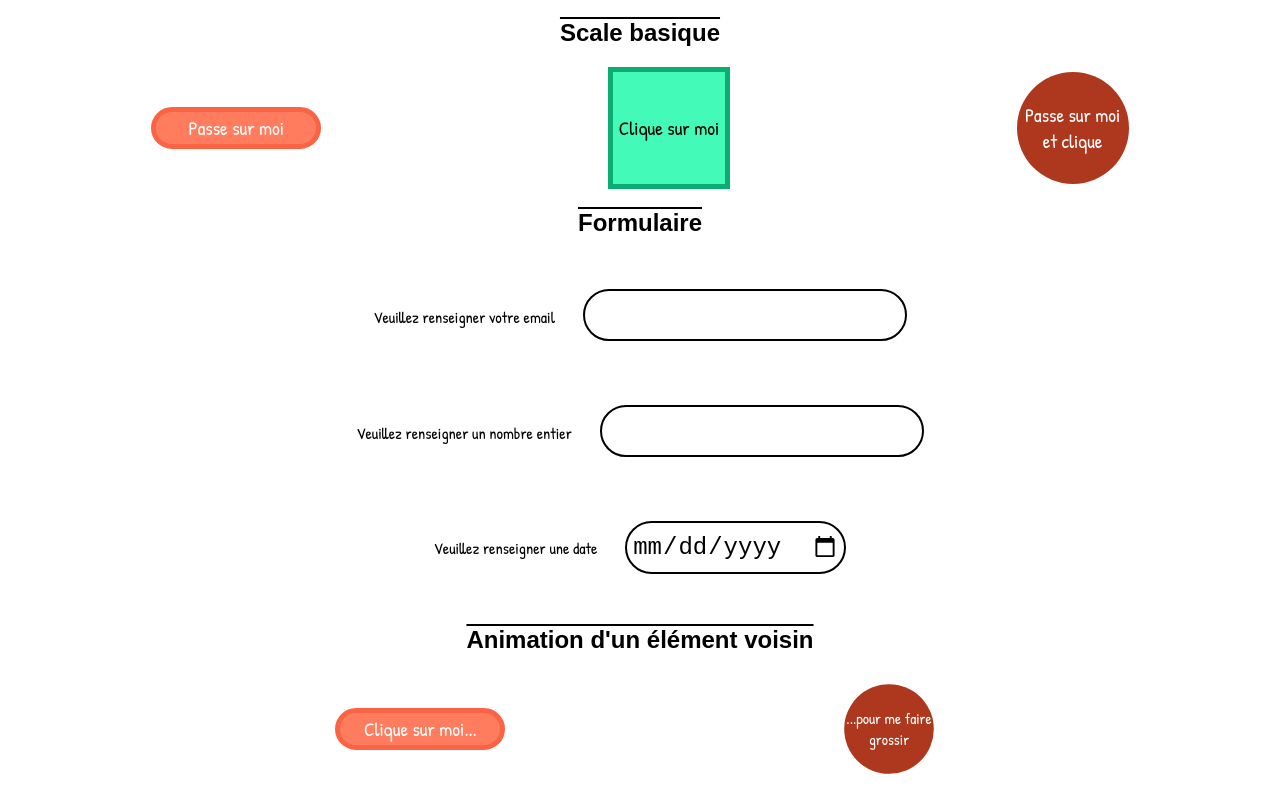
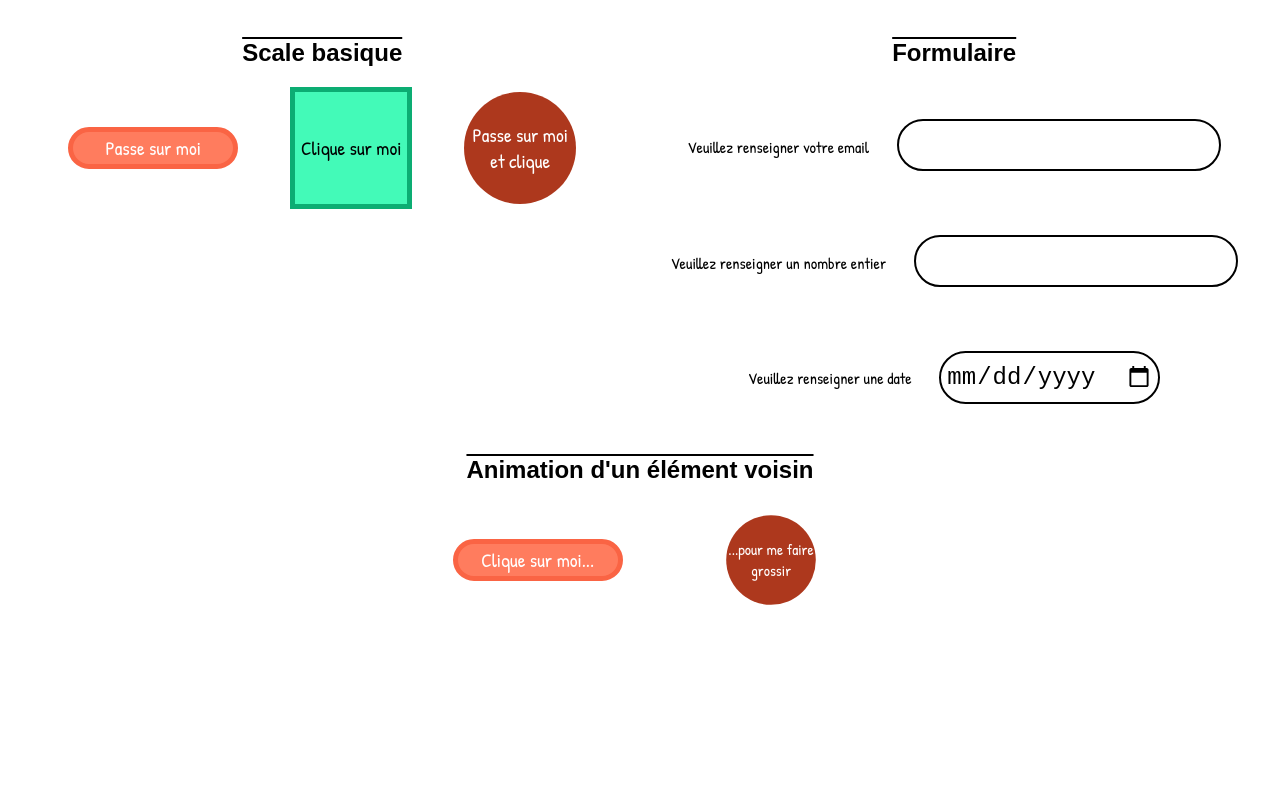
Before and after one commit to M0rgan52/Animation-CSS, a plain HTML site: page index.html in a window 1280 px wide. Shown: the part 61-854 px from the top of the page. After the commit the page ends 800 px from the top, so only its background shows below. Drawn offline with Linux system fonts and the light colour scheme; a web font is replaced by a local one.

Commit message:
commit -m "Modif mise en page"

```diff
--- a/css/normes/_normes.scss
+++ b/css/normes/_normes.scss
@@ -21,7 +21,12 @@ html {
     font-family: 'Patrick Hand', cursive;
 }
 
-h1, h2, h3, h4, h5, h6 {
+h1,
+h2,
+h3,
+h4,
+h5,
+h6 {
     font-family: 'Anek Devanagari', sans-serif;
     text-align: center;
     text-decoration: overline;
@@ -33,6 +38,19 @@ p {
     margin: 0;
     font-weight: 500;
     font-size: 1.2em;
+}
+
+article {
+    display: flex;
+    flex-direction: column;
+    min-width: 35em;
+}
+
+.part1 {
+    display: flex;
+    flex-direction: row;
+    flex-wrap: wrap;
+    justify-content: space-around;
 }
 
 .btn {
```
Also changed, not shown: css/style.css, 1 other file.
